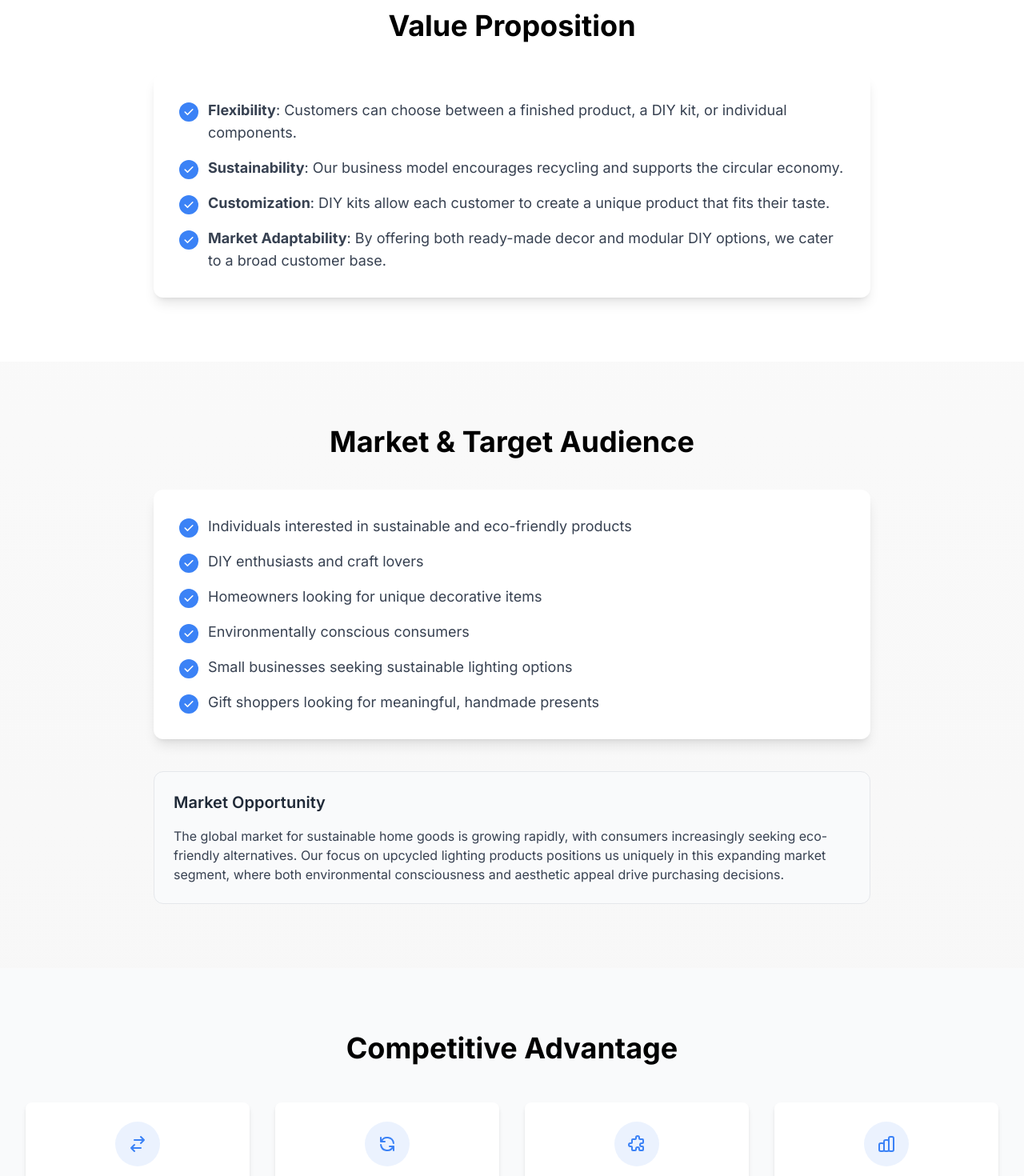
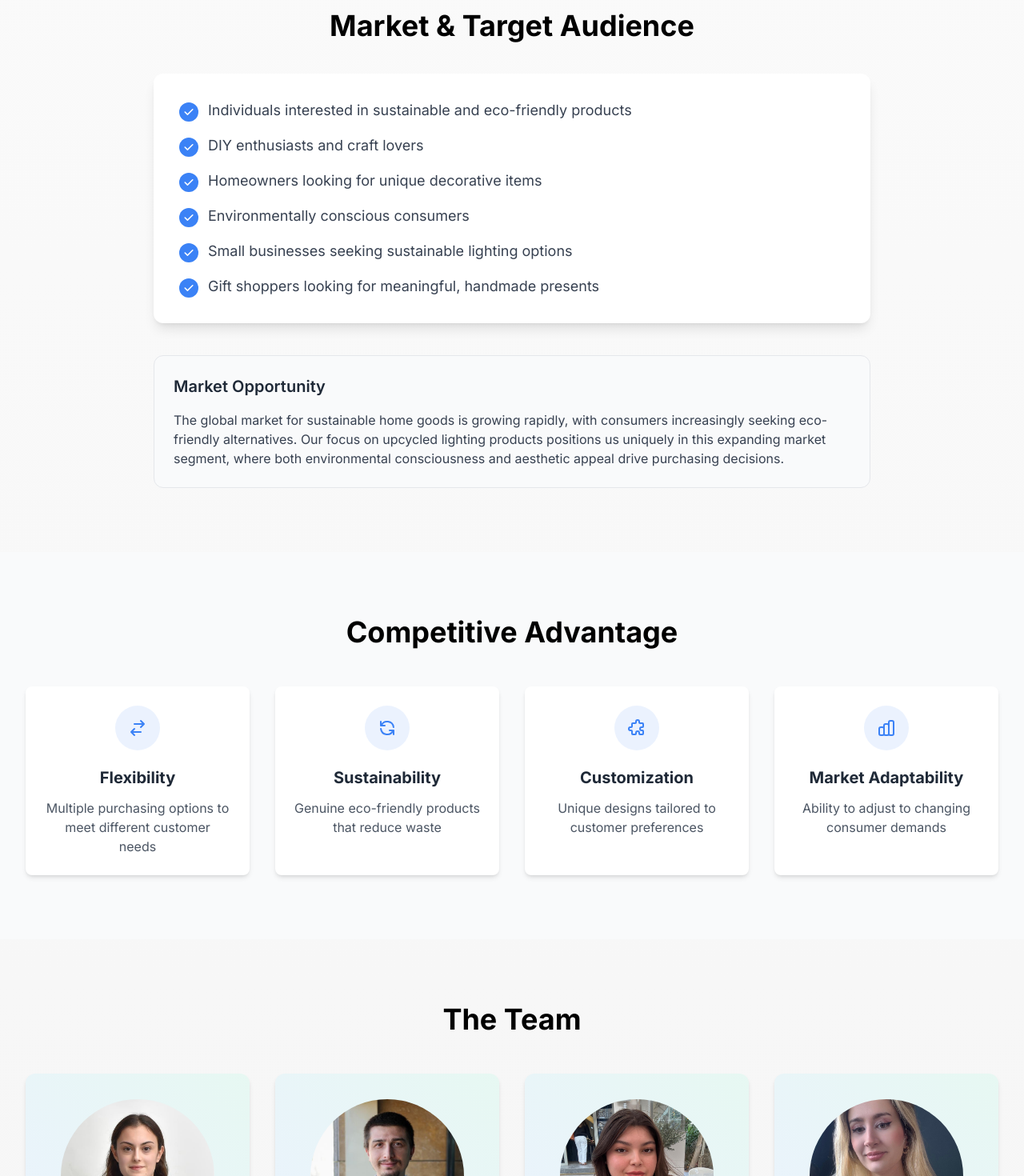
Before and after one commit to cevherk/innoway-website, a Next.js app: page / in a window 1280 px wide. Shown: the part 2360-3830 px from the top of the page at 80% size. Built offline with nearby package versions, Linux system fonts and the light colour scheme.

Commit message:
Rename Competitive Advantage to Value Proposition and remove old Value Proposition section

```diff
--- a/app/page.tsx
+++ b/app/page.tsx
@@ -2,9 +2,8 @@ import Hero from '@/components/Hero';
 import Problem from '@/components/Problem';
 import Solution from '@/components/Solution';
 import Product from '@/components/Product';
+import Market from '@/components/Market';
 import ValueProposition from '@/components/ValueProposition';
-import Market from '@/components/Market';
-import Advantage from '@/components/Advantage';
 import Team from '@/components/Team';
 import FinancialForecast from '@/components/FinancialForecast';
 import Roadmap from '@/components/Roadmap';
@@ -17,9 +16,8 @@ export default function Home() {
       <Problem />
       <Solution />
       <Product />
+      <Market />
       <ValueProposition />
-      <Market />
-      <Advantage />
       <Team />
       <FinancialForecast />
       <Roadmap />
--- a/components/ValueProposition.tsx
+++ b/components/ValueProposition.tsx
@@ -1,47 +1,54 @@
-import React from 'react';
+import { siteContent } from '@/data/content';
 
 export default function ValueProposition() {
+  const { title, points } = siteContent.advantage;
+
   return (
-    <section id="value-proposition" className="section-padding bg-white">
-      <div className="max-w-4xl mx-auto">
-        <h2 className="heading-2 text-center mb-10">Value Proposition</h2>
-        <div className="bg-white shadow-lg rounded-xl p-8">
-          <ul className="space-y-4 text-lg text-gray-700">
-            <li className="flex items-start">
-              <div className="flex-shrink-0 w-6 h-6 rounded-full bg-primary flex items-center justify-center mt-1">
-                <svg xmlns="http://www.w3.org/2000/svg" className="h-4 w-4 text-white" viewBox="0 0 20 20" fill="currentColor">
-                  <path fillRule="evenodd" d="M16.707 5.293a1 1 0 010 1.414l-8 8a1 1 0 01-1.414 0l-4-4a1 1 0 011.414-1.414L8 12.586l7.293-7.293a1 1 0 011.414 0z" clipRule="evenodd" />
-                </svg>
+    <section id="value-proposition" className="section-padding bg-gray-50">
+      <div className="container-custom">
+        <h2 className="heading-2 text-center mb-12">{title}</h2>
+
+        <div className="grid grid-cols-1 md:grid-cols-2 lg:grid-cols-4 gap-8">
+          {points.map((point, index) => (
+            <div
+              key={index}
+              className="bg-white rounded-lg shadow-md p-6 hover:shadow-lg transition-shadow duration-300"
+            >
+              <div className="w-14 h-14 rounded-full bg-primary/10 flex items-center justify-center mb-5 mx-auto">
+                {getIcon(index)}
               </div>
-              <span className="ml-3"><strong>Flexibility</strong>: Customers can choose between a finished product, a DIY kit, or individual components.</span>
-            </li>
-            <li className="flex items-start">
-              <div className="flex-shrink-0 w-6 h-6 rounded-full bg-primary flex items-center justify-center mt-1">
-                <svg xmlns="http://www.w3.org/2000/svg" className="h-4 w-4 text-white" viewBox="0 0 20 20" fill="currentColor">
-                  <path fillRule="evenodd" d="M16.707 5.293a1 1 0 010 1.414l-8 8a1 1 0 01-1.414 0l-4-4a1 1 0 011.414-1.414L8 12.586l7.293-7.293a1 1 0 011.414 0z" clipRule="evenodd" />
-                </svg>
-              </div>
-              <span className="ml-3"><strong>Sustainability</strong>: Our business model encourages recycling and supports the circular economy.</span>
-            </li>
-            <li className="flex items-start">
-              <div className="flex-shrink-0 w-6 h-6 rounded-full bg-primary flex items-center justify-center mt-1">
-                <svg xmlns="http://www.w3.org/2000/svg" className="h-4 w-4 text-white" viewBox="0 0 20 20" fill="currentColor">
-                  <path fillRule="evenodd" d="M16.707 5.293a1 1 0 010 1.414l-8 8a1 1 0 01-1.414 0l-4-4a1 1 0 011.414-1.414L8 12.586l7.293-7.293a1 1 0 011.414 0z" clipRule="evenodd" />
-                </svg>
-              </div>
-              <span className="ml-3"><strong>Customization</strong>: DIY kits allow each customer to create a unique product that fits their taste.</span>
-            </li>
-            <li className="flex items-start">
-              <div className="flex-shrink-0 w-6 h-6 rounded-full bg-primary flex items-center justify-center mt-1">
-                <svg xmlns="http://www.w3.org/2000/svg" className="h-4 w-4 text-white" viewBox="0 0 20 20" fill="currentColor">
-                  <path fillRule="evenodd" d="M16.707 5.293a1 1 0 010 1.414l-8 8a1 1 0 01-1.414 0l-4-4a1 1 0 011.414-1.414L8 12.586l7.293-7.293a1 1 0 011.414 0z" clipRule="evenodd" />
-                </svg>
-              </div>
-              <span className="ml-3"><strong>Market Adaptability</strong>: By offering both ready-made decor and modular DIY options, we cater to a broad customer base.</span>
-            </li>
-          </ul>
+              <h3 className="text-xl font-bold text-center mb-3 text-gray-800">{point.title}</h3>
+              <p className="text-gray-600 text-center">{point.description}</p>
+            </div>
+          ))}
         </div>
       </div>
     </section>
   );
 }
+
+function getIcon(index: number) {
+  const icons = [
+    // Flexibility icon
+    <svg key="flexibility" xmlns="http://www.w3.org/2000/svg" className="h-6 w-6 text-primary" fill="none" viewBox="0 0 24 24" stroke="currentColor" strokeWidth={2}>
+      <path strokeLinecap="round" strokeLinejoin="round" d="M8 7h12m0 0l-4-4m4 4l-4 4m0 6H4m0 0l4 4m-4-4l4-4" />
+    </svg>,
+
+    // Sustainability icon
+    <svg key="sustainability" xmlns="http://www.w3.org/2000/svg" className="h-6 w-6 text-primary" fill="none" viewBox="0 0 24 24" stroke="currentColor" strokeWidth={2}>
+      <path strokeLinecap="round" strokeLinejoin="round" d="M4 4v5h.582m15.356 2A8.001 8.001 0 004.582 9m0 0H9m11 11v-5h-.581m0 0a8.003 8.003 0 01-15.357-2m15.357 2H15" />
+    </svg>,
+
+    // Customization icon
+    <svg key="customization" xmlns="http://www.w3.org/2000/svg" className="h-6 w-6 text-primary" fill="none" viewBox="0 0 24 24" stroke="currentColor" strokeWidth={2}>
+      <path strokeLinecap="round" strokeLinejoin="round" d="M11 4a2 2 0 114 0v1a1 1 0 001 1h3a1 1 0 011 1v3a1 1 0 01-1 1h-1a2 2 0 100 4h1a1 1 0 011 1v3a1 1 0 01-1 1h-3a1 1 0 01-1-1v-1a2 2 0 10-4 0v1a1 1 0 01-1 1H7a1 1 0 01-1-1v-3a1 1 0 00-1-1H4a2 2 0 110-4h1a1 1 0 001-1V7a1 1 0 011-1h3a1 1 0 001-1V4z" />
+    </svg>,
+
+    // Market Adaptability icon
+    <svg key="adaptability" xmlns="http://www.w3.org/2000/svg" className="h-6 w-6 text-primary" fill="none" viewBox="0 0 24 24" stroke="currentColor" strokeWidth={2}>
+      <path strokeLinecap="round" strokeLinejoin="round" d="M9 19v-6a2 2 0 00-2-2H5a2 2 0 00-2 2v6a2 2 0 002 2h2a2 2 0 002-2zm0 0V9a2 2 0 012-2h2a2 2 0 012 2v10m-6 0a2 2 0 002 2h2a2 2 0 002-2m0 0V5a2 2 0 012-2h2a2 2 0 012 2v14a2 2 0 01-2 2h-2a2 2 0 01-2-2z" />
+    </svg>
+  ];
+
+  return icons[index % icons.length];
+}
```
